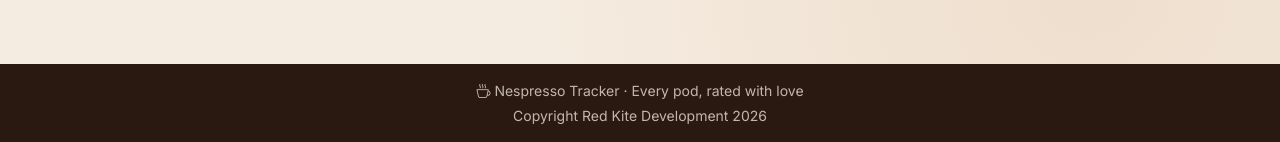
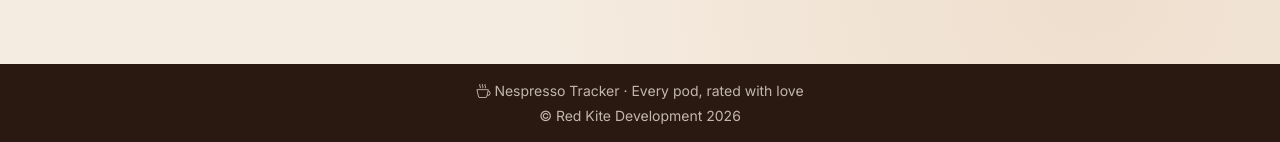
Before and after one commit to JayneElliott404/coffee-tracker, a Node project: template src/views/admin/users.ejs in a window 1280 px wide. Shown: the part 658-800 px from the top of the page. Run offline with Node 20 templates, Linux system fonts and the light colour scheme; the template is opened without the code that fills it, so the values that code supplies are empty; some libraries are stand-ins or nearby versions.

Commit message:
NT-3: Use copyright sign instead of the word
Co-authored-by: Copilot <223556219+Copilot@users.noreply.github.com>

```diff
--- a/src/views/partials/footer.ejs
+++ b/src/views/partials/footer.ejs
@@ -3,7 +3,7 @@
 <footer class="footer-cafe py-3 mt-auto">
   <div class="container text-center small">
     <i class="bi bi-cup-hot me-1"></i>Nespresso Tracker &middot; Every pod, rated with love
-    <div class="mt-1">Copyright Red Kite Development <%= new Date().getFullYear() %></div>
+    <div class="mt-1">&copy; Red Kite Development <%= new Date().getFullYear() %></div>
   </div>
 </footer>
 <script src="/vendor/bootstrap/js/bootstrap.bundle.min.js"></script>
```
